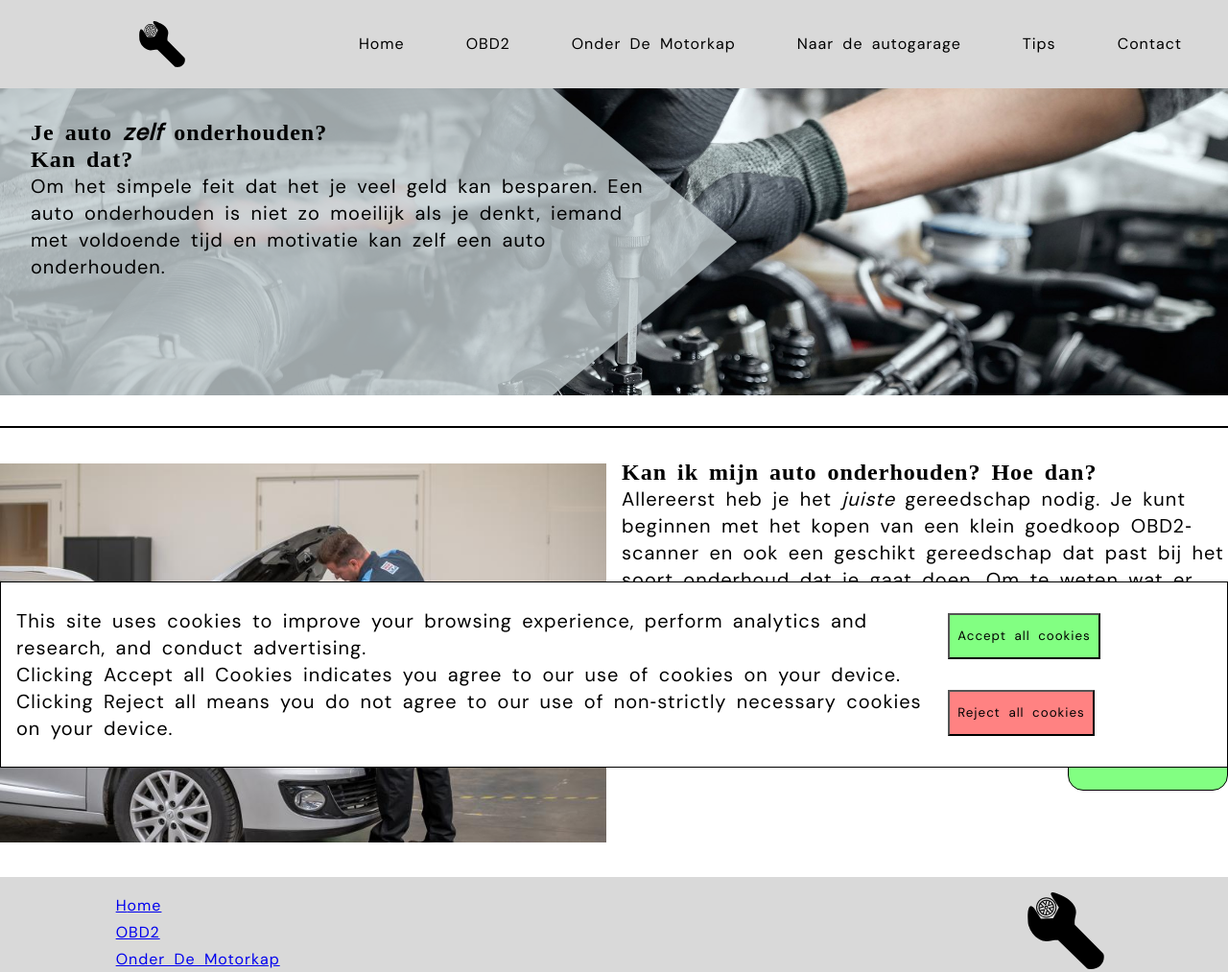
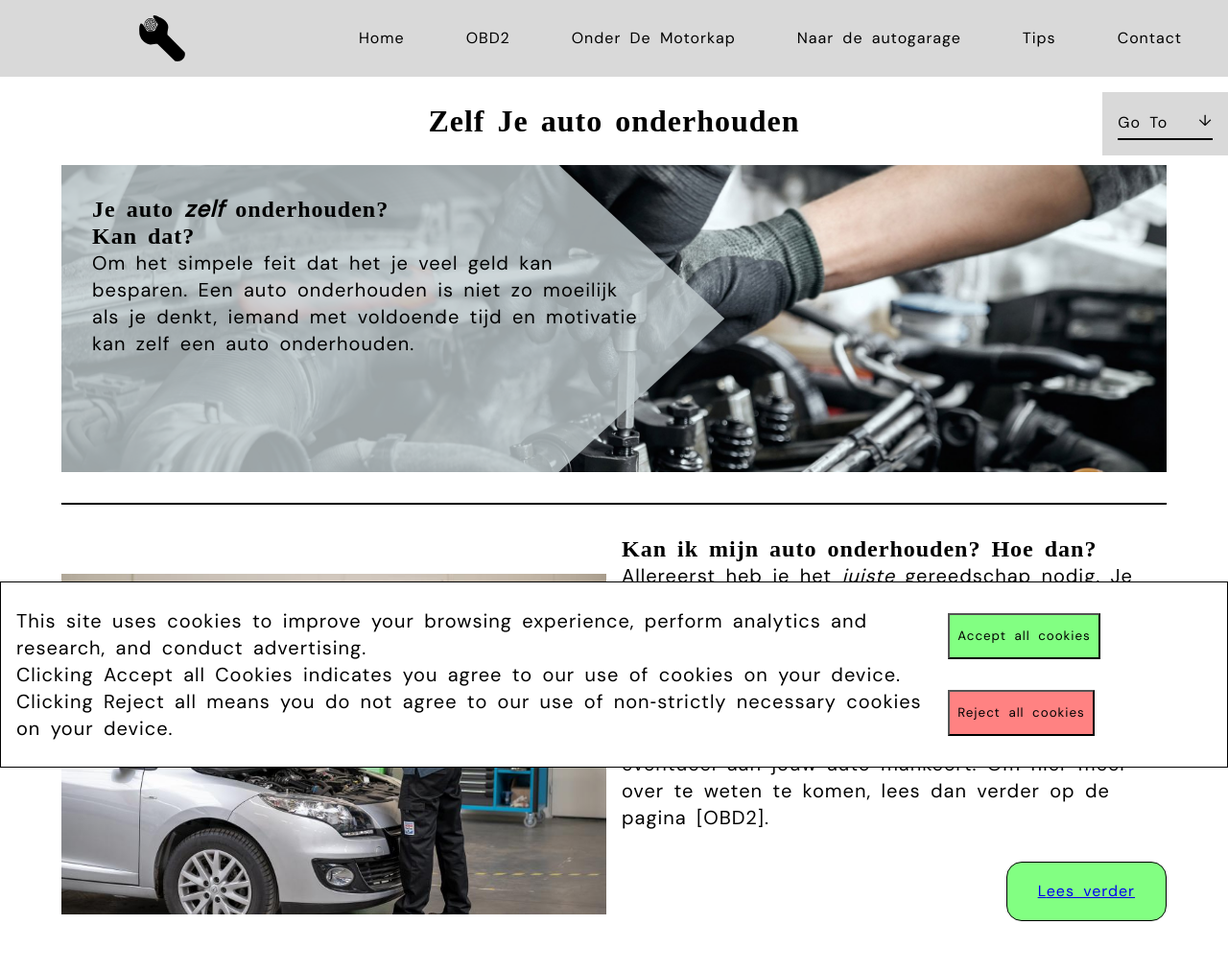
Before and after one commit to Natfaji/Natfaji.github.io, a plain HTML site: page index.html in a window 1280 px wide. Shown: the top 1013 px of the page at 96% size. Drawn offline with Linux system fonts and the light colour scheme; a web font is replaced by a local one.

Commit message:
fix a typo

```diff
--- a/css/style.css
+++ b/css/style.css
@@ -78,12 +78,12 @@ body {
 	top: 0;
 	left: 0;
 	right: 0;
-	height: 5rerm;
+	height: 5rem;
 	grid-row: 1/2;
 	display: grid;
 	gap: 0.5rem;
 	grid-template-columns: repeat(6, 1fr);
-	grid-template-rows: 5rerm calc(100vh - 5rerm - 0.5rem);
+	grid-template-rows: 5rem calc(100vh - 5rem - 0.5rem);
 	align-items: center;
 	overflow-y: hidden;
 	transition: height 0.5s ease-in-out;
@@ -203,7 +203,7 @@ body {
 
 main {
 	grid-row: 2/3;
-	margin: 5rerm 0.5rem 0 0.5rem;
+	margin: 5rem 0.5rem 0 0.5rem;
 	display: flex;
 	flex-direction: column;
 	gap: 2rem;
@@ -342,7 +342,7 @@ aside {
 
 @media (min-width: 768px) {
 	#mainHeader.burgerMenuActive {
-		height: 5rerm;
+		height: 5rem;
 	}
 
 	#mainHeader {
@@ -374,7 +374,7 @@ aside {
 	}
 
 	main {
-		margin: 5rerm 4rem 0 4rem;
+		margin: 5rem 4rem 0 4rem;
 	}
 
 	main>section {
@@ -403,7 +403,7 @@ aside {
 	aside {
 		display: block;
 		position: fixed;
-		top: calc(5rerm + 1rem);
+		top: calc(5rem + 1rem);
 		right: 0;
 		padding: 1rem;
 		background-color: #D9D9D9;
```
